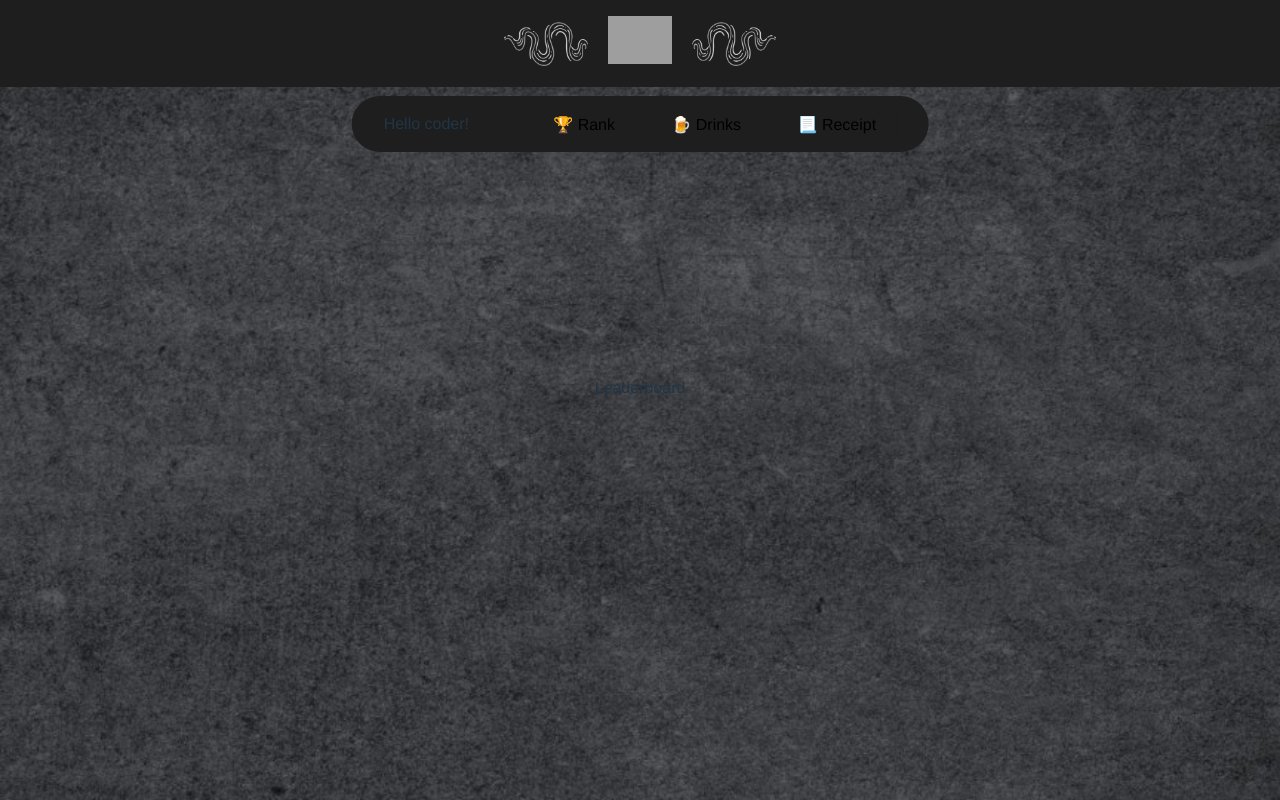
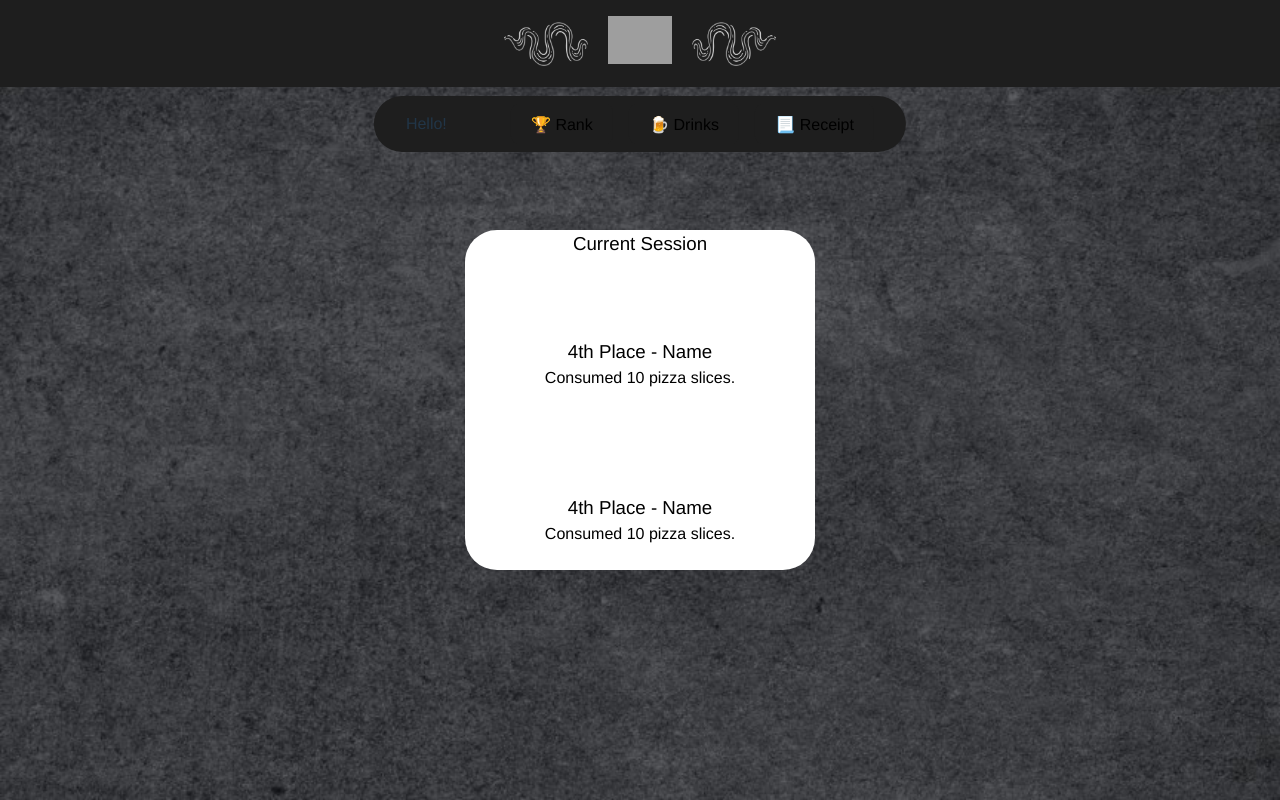
Before and after one commit to LAYLiam/codenetwork-virtual-pizza, a React (Vite) app in the folder pizza-time/: page /leaderboard in a window 1280 px wide. Built offline with nearby package versions, Linux system fonts and the light colour scheme; grey boxes are pictures that could not be loaded.

Commit message:
Updated cookies to localStorage for name.

```diff
--- a/pizza-time/src/App.jsx
+++ b/pizza-time/src/App.jsx
@@ -4,7 +4,7 @@ import Pizzas from "./routes/pizzaboxes";
 import Other from "./routes/other";
 import Receipt from "./routes/receipt";
 import Leaderboard from "./routes/leaderboard";
-import Consume from "./routes/consume"
+import Consume from "./routes/consume";
 
 export default function App() {
   return (
--- a/pizza-time/src/routes/home.jsx
+++ b/pizza-time/src/routes/home.jsx
@@ -1,5 +1,4 @@
 import React, { useEffect } from "react";
-import Cookies from 'js-cookie';
 import { useState } from 'react'
 import { useNavigate } from "react-router-dom";
 import regularPizzaOrder from './../assets/pizza/typical-pizza-order.png'
@@ -7,8 +6,7 @@ import TitleBar from '../titlebar'
 import './../styles/home.css'
 
 export default function Home() {
-  const [name, setName] = useState("");
-  const [users, setUsers] = useState();
+  const [name, setName] = useState(localStorage.getItem('username'));
 
   const handleChange = (event) => {
     const value = event.target.value;
@@ -20,27 +18,15 @@ export default function Home() {
     navigate("/pizza", { state: {id: {name}} });
   };
 
-  const getUsernameCookie = () => {
-    return Cookies.get("username");
-  };
-
-  const setUsernameCookie = (username) => {
-    Cookies.set("username", username);
-    console.log("Cookie set for " + username);
-  }
-
   const handleSubmit = () => {
-    setUsernameCookie(name);
+    localStorage.setItem('username', name);
     handleNavigate();
   };
 
-
   useEffect(() => {
     // force next page if cookie is already set.
-    const username = getUsernameCookie;
-    if (!(username === null)) {
-      console.log("Cookie exists as " + username);
-      handleNavigate;
+    if (name == null || name == 'null') {
+      setName("");
     }
   }, []);
 
--- a/pizza-time/src/routes/leaderboard.jsx
+++ b/pizza-time/src/routes/leaderboard.jsx
@@ -1,6 +1,18 @@
 import StatusBar from "../statusbar";
 import TitleBar from "../titlebar";
 import './../styles/leaderboard.css'
+
+function RunnerUps() {
+  const place = "4th Place"
+  return (
+    <>
+      <div className="runnerups">
+        <h3>{place} - Name</h3>
+        <p>Consumed 10 pizza slices.</p>
+      </div>
+    </>
+  )
+}
 
 export default function Leaderboard() {
   return (
@@ -8,7 +20,11 @@ export default function Leaderboard() {
       <TitleBar/>
       <div className="status"><StatusBar/></div>
       <div className="stage">
-        <p>Leaderboard</p>
+        <div className="runnerups">
+          <h3>Current Session</h3>
+          <RunnerUps/>
+          <RunnerUps/>
+        </div>
       </div>
     </>
     );
--- a/pizza-time/src/routes/popupwindow.jsx
+++ b/pizza-time/src/routes/popupwindow.jsx
@@ -13,6 +13,7 @@ const slice_paths = new Map([
 ]);
 
 export default function PopupWindow(props) {
+    const [audio] = useState(new Audio('./sounds/munch-sound-effect.mp3'));
     const [clicks, setClicks] = useState(0);
     const [imagePath, setPath] = useState(props.count > 0 ? slice_paths.get(props.type) : slice_paths.get('crumbs'));
     const text = "Spam click the " + (props.count > 0 ? "slice" : "finished pizza. There are still crumbs") + " to eat!";
@@ -20,6 +21,7 @@ export default function PopupWindow(props) {
     function handleClicks() {
         setClicks(clicks => clicks + 1);
         if (clicks == 10) {
+            audio.play();
             setPath(slice_paths.get('crumbs'));
             const response = fetch('https://cn-pizza-worker.llay.workers.dev/decrement/' + props.id);
         };
--- a/pizza-time/src/statusbar.jsx
+++ b/pizza-time/src/statusbar.jsx
@@ -1,32 +1,34 @@
 import { useNavigate } from "react-router-dom";
 import './statusbar.css'
-import { useEffect } from "react";
+import { useState } from "react";
 
-export default function StatusBar(props) {
+export default function StatusBar() {
+  const username = localStorage.getItem('username');
+
   const navigate_home = useNavigate();
   const handleClick_home = () => {
-    navigate_home("/pizza", { state: {id: props.name} })
+    navigate_home("/pizza")
   }
 
   const navigate_drink = useNavigate();
   const handleClick_drink = () => {
-    navigate_drink("/other", { state: {id: props.name} })
+    navigate_drink("/other")
   }
 
   const navigate_leaderboard = useNavigate();
   const handleClick_leaderboard = () => {
-    navigate_leaderboard("/leaderboard", { state: {id: props.name} })
+    navigate_leaderboard("/leaderboard")
   }
 
   const navigate_receipt = useNavigate();
   const handleClick_receipt = () => {
-    navigate_receipt("/receipt", { state: {id: props.name} })
+    navigate_receipt("/receipt")
   }
 
   return (
     <>
       <div className="bar">
-        <p1 className="hello-name" onClick={handleClick_home}>Hello {props.name == null ? "coder" : props.name}!</p1>
+        <p1 className="hello-name" onClick={handleClick_home}>Hello{(username == null || username == "null")? "" : " " + username}!</p1>
         <button className='tile' onClick={handleClick_leaderboard}>🏆 Rank</button>
         <button className='tile' onClick={handleClick_drink}>🍺 Drinks</button>
         <button className='tile' onClick={handleClick_receipt}>📃 Receipt</button>
--- a/pizza-time/src/styles/leaderboard.css
+++ b/pizza-time/src/styles/leaderboard.css
@@ -0,0 +1,10 @@
+.runnerups {
+    display: block;
+    max-width: 1280px;
+
+    color: rgb(0, 0, 0);
+    background-color: rgb(255, 255, 255);
+    border-radius: 2em;
+    margin: 5em;
+    filter: drop-shadow(0, 0, 2em, #000000);
+}
```
Also changed, not shown: 1 other file (tests, documents, lock files or other folders).
